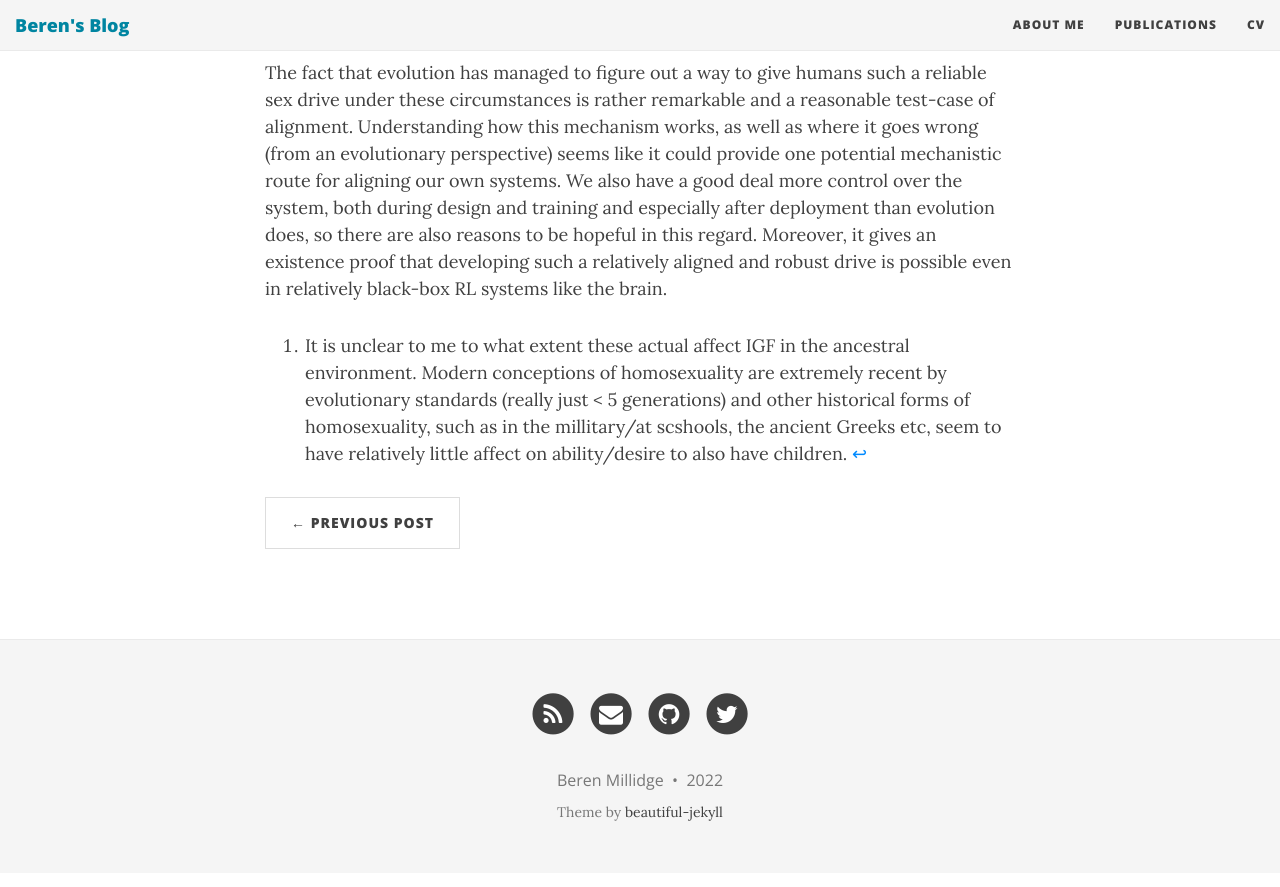
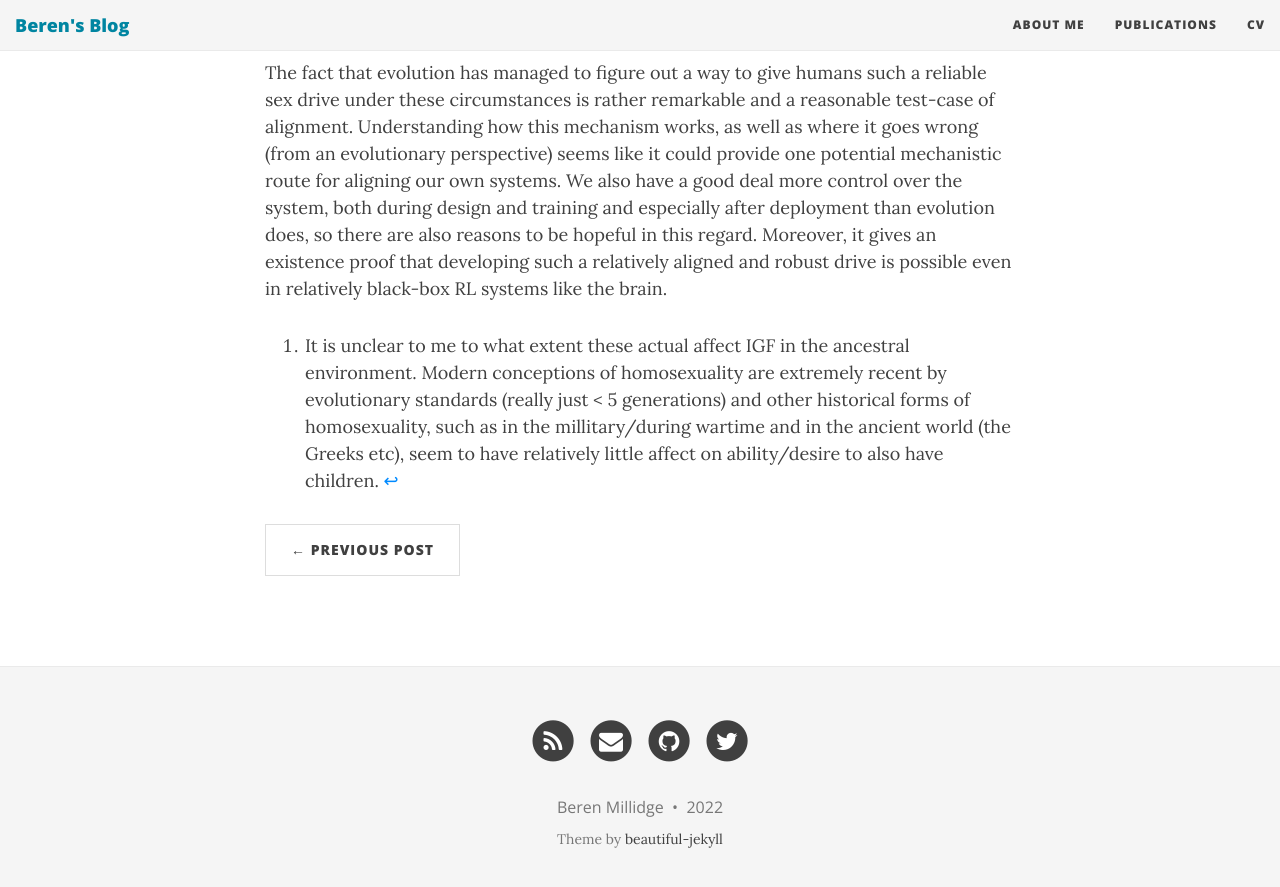
Before and after one commit to BerenMillidge/BerenMillidge.github.io, a Jekyll site: the page built from _posts/2022-11-27-Human-sexuality-as-test-case-for-alignment.md, in a window 1280 px wide and 900 px high, scrolled down 2038 px. Shown: the top 887 px of the window. Built offline with Jekyll 4.4.1, drawn with Linux system fonts in a browser that asks for light colours; nearby versions of some CDN libraries.

Commit message:
Update 2022-11-27-Human-sexuality-as-test-case-for-alignment.md

```diff
--- a/_posts/2022-11-27-Human-sexuality-as-test-case-for-alignment.md
+++ b/_posts/2022-11-27-Human-sexuality-as-test-case-for-alignment.md
@@ -34,4 +34,4 @@ Some other aspects of the phenomenon that may be interesting to alignment:
 
 The fact that evolution has managed to figure out a way to give humans such a reliable sex drive under these circumstances is rather remarkable and a reasonable test-case of alignment. Understanding how this mechanism works, as well as where it goes wrong (from an evolutionary perspective) seems like it could provide one potential mechanistic route for aligning our own systems. We also have a good deal more control over the system, both during design and training and especially after deployment than evolution does, so there are also reasons to be hopeful in this regard. Moreover, it gives an existence proof that developing such a relatively aligned and robust drive is possible even in relatively black-box RL systems like the brain.
 
-[^1]: It is unclear to me to what extent these actual affect IGF in the ancestral environment. Modern conceptions of homosexuality are extremely recent by evolutionary standards (really just < 5 generations) and other historical forms of homosexuality, such as in the millitary/at scshools, the ancient Greeks etc, seem to have relatively little affect on ability/desire to also have children.
+[^1]: It is unclear to me to what extent these actual affect IGF in the ancestral environment. Modern conceptions of homosexuality are extremely recent by evolutionary standards (really just < 5 generations) and other historical forms of homosexuality, such as in the millitary/during wartime and in the ancient world (the Greeks etc), seem to have relatively little affect on ability/desire to also have children.
```
